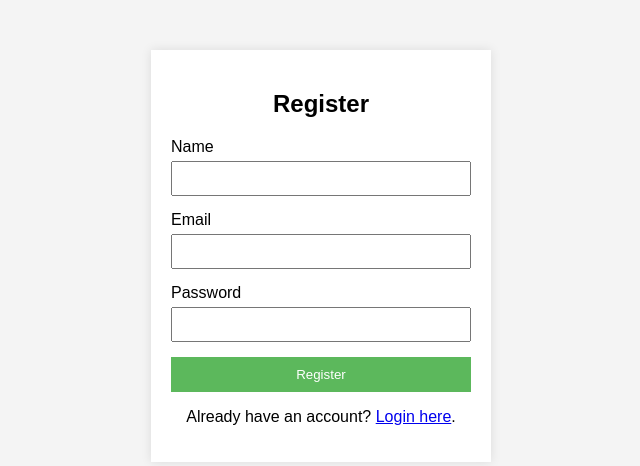
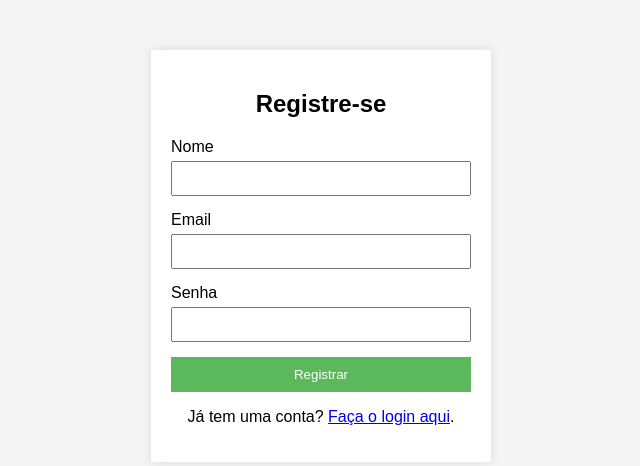
Before and after one commit to rogerio-campos/user-handler, a Flask app: page /auth/register in a window 1280 px wide. Shown: the top 466 px of the page, without its empty margins (319-959 px from the left). Run offline with Flask 3, Linux system fonts and the light colour scheme.

Commit message:
atualização templates

```diff
--- a/app/__init__.py
+++ b/app/__init__.py
@@ -34,7 +34,10 @@ def create_app():
         db.create_all()
 
     from .auth import auth
+    from .home import home
+
     # app.register_blueprint(auth)
     app.register_blueprint(auth, url_prefix='/auth')
+    app.register_blueprint(home, url_prefix='/')
 
     return app
--- a/app/auth.py
+++ b/app/auth.py
@@ -7,10 +7,6 @@ from .models import User
 from . import db, mail, s
 
 auth = Blueprint('auth', __name__)
-
-@auth.route('/', methods=['GET', 'POST'])
-def welcome():
-    return 'Welcome to ForYield'
 
 @auth.route('/register', methods=['GET', 'POST'])
 def register():
--- a/app/templates/login.html
+++ b/app/templates/login.html
@@ -27,7 +27,7 @@
                 <input type="email" id="email" name="email" required>
             </div>
             <div class="form-group">
-                <label for="password">Password</label>
+                <label for="password">Senha</label>
                 <input type="password" id="password" name="password" required>
             </div>
             <button type="submit">Login</button>
--- a/app/templates/register.html
+++ b/app/templates/register.html
@@ -3,15 +3,15 @@
 <head>
     <meta charset="UTF-8">
     <meta name="viewport" content="width=device-width, initial-scale=1.0">
-    <title>Register</title>
+    <title>Registrar</title>
     <link rel="stylesheet" href="{{ url_for('static', filename='styles.css') }}">
 </head>
 <body>
     <div class="container">
-        <h2>Register</h2>
+        <h2>Registre-se</h2>
         <form action="{{ url_for('auth.register') }}" method="POST">
             <div class="form-group">
-                <label for="name">Name</label>
+                <label for="name">Nome</label>
                 <input type="text" id="name" name="name" required>
             </div>
             <div class="form-group">
@@ -19,12 +19,12 @@
                 <input type="email" id="email" name="email" required>
             </div>
             <div class="form-group">
-                <label for="password">Password</label>
+                <label for="password">Senha</label>
                 <input type="password" id="password" name="password" required>
             </div>
-            <button type="submit">Register</button>
+            <button type="submit">Registrar</button>
         </form>
-        <p>Already have an account? <a href="{{ url_for('auth.login') }}">Login here</a>.</p>
+        <p>Já tem uma conta? <a href="{{ url_for('auth.login') }}">Faça o login aqui</a>.</p>
     </div>
 </body>
 </html>
--- a/app/templates/reset_password.html
+++ b/app/templates/reset_password.html
@@ -3,7 +3,7 @@
 <head>
     <meta charset="UTF-8">
     <meta name="viewport" content="width=device-width, initial-scale=1.0">
-    <title>Reset Password</title>
+    <title>Alterar a senha</title>
     <link rel="stylesheet" href="{{ url_for('static', filename='styles.css') }}">
 </head>
 <body>
@@ -11,10 +11,10 @@
         <h2>Reset Password</h2>
         <form action="{{ url_for('auth.reset_password', token=token) }}" method="POST">
             <div class="form-group">
-                <label for="password">New Password</label>
+                <label for="password">Nova senha</label>
                 <input type="password" id="password" name="password" required>
             </div>
-            <button type="submit">Reset Password</button>
+            <button type="submit">Alterar a senha</button>
         </form>
     </div>
 </body>
--- a/app/templates/reset_password_request.html
+++ b/app/templates/reset_password_request.html
@@ -16,7 +16,7 @@
             </div>
             <button type="submit">Send Reset Link</button>
         </form>
-        <p><a href="{{ url_for('auth.login') }}">Back to login</a></p>
+        <p><a href="{{ url_for('auth.login') }}">Retornar ao Login</a></p>
     </div>
 </body>
 </html>
--- a/run.py
+++ b/run.py
@@ -6,4 +6,4 @@ with app.app_context():
     db.create_all()
 
 if __name__ == '__main__':
-    app.run(debug=False)
+    app.run(debug=True)
```
Also changed, not shown: app/home.py (added, +10 -0 lines), app/templates/welcome.html (added, +12 -0 lines).
